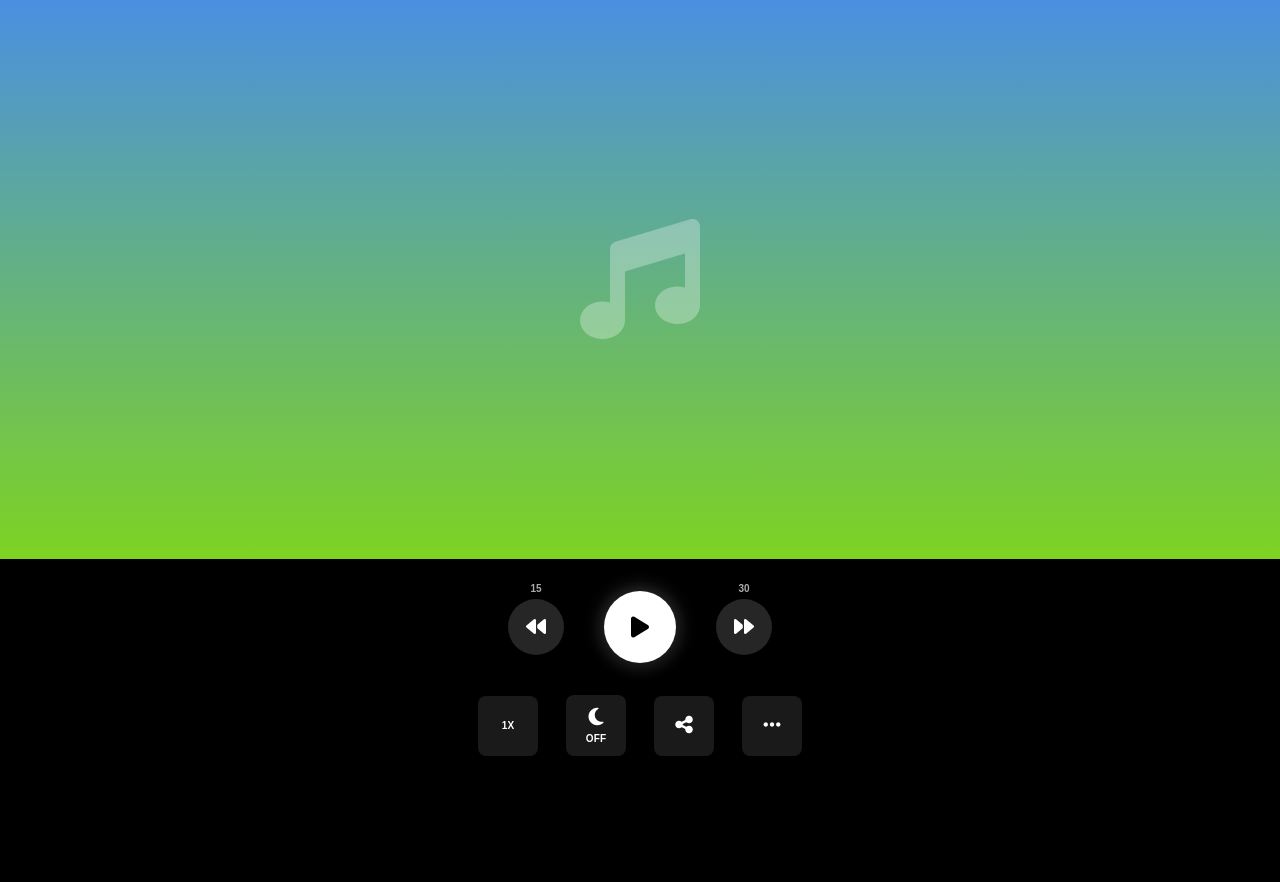
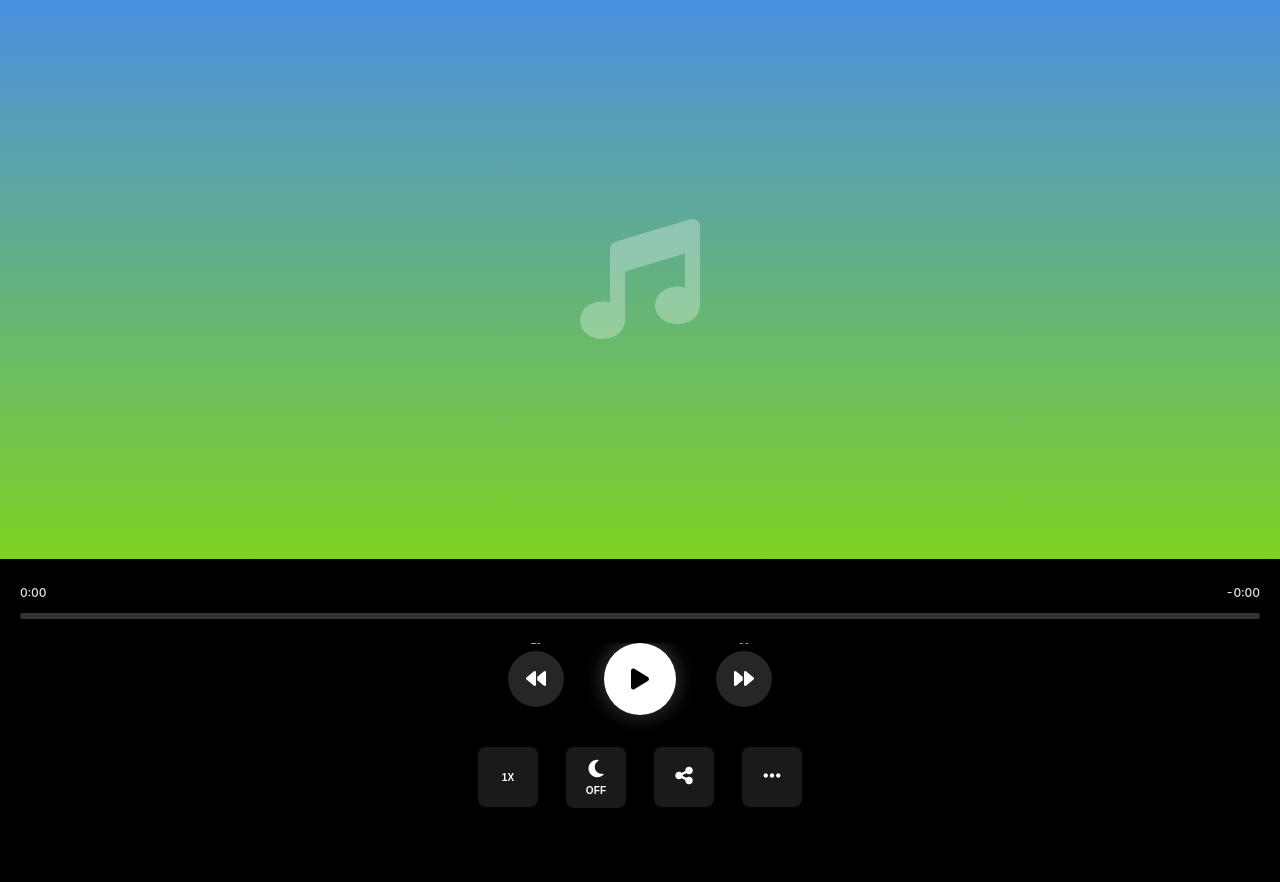
Before and after one commit to phil426/podabio, a PHP site: page /demo/podcast-player/index.html in a window 1280 px wide. Shown: the part 52-934 px from the top of the page. Run offline with PHP 8.4, Linux system fonts and the light colour scheme; data that the repository does not hold is empty.

Commit message:
Add scrubber with time elapsed and remaining above controls

```diff
--- a/demo/podcast-player/css/style.css
+++ b/demo/podcast-player/css/style.css
@@ -206,8 +206,9 @@ body {
 /* Progress Section */
 .progress-section-large {
     width: 100%;
-    margin-bottom: 24px;
-    padding: 0;
+    padding: 24px 20px;
+    background-color: #000000;
+    box-sizing: border-box;
 }
 
 .time-display {
@@ -883,10 +884,10 @@ body {
     text-shadow: 0 1px 2px rgba(0, 0, 0, 0.2);
 }
 
-/* Player Controls Section (Below Artwork) */
+/* Player Controls Section (Below Progress) */
 .player-controls-section {
     background-color: #000000;
-    padding: 32px 20px;
+    padding: 0 20px 32px 20px;
     padding-bottom: calc(32px + env(safe-area-inset-bottom));
     width: 100%;
     box-sizing: border-box;
--- a/demo/podcast-player/index.html
+++ b/demo/podcast-player/index.html
@@ -36,7 +36,19 @@
                     <!-- Title and Podcast Name Overlay (Upper Left) - Removed -->
                 </div>
 
-                <!-- Player Controls (Below Artwork) -->
+                <!-- Progress Section (Below Artwork, Above Controls) -->
+                <div class="progress-section-large" id="progress-section-now-playing">
+                    <div class="time-display">
+                        <span id="current-time-display">0:00</span>
+                        <span id="remaining-time-display">-0:00</span>
+                    </div>
+                    <div class="progress-bar-now-playing" id="progress-bar-now-playing">
+                        <div class="progress-fill-now-playing" id="progress-fill-now-playing"></div>
+                        <div class="progress-scrubber-now-playing" id="progress-scrubber-now-playing"></div>
+                    </div>
+                </div>
+
+                <!-- Player Controls (Below Progress) -->
                 <div class="player-controls-section">
 
                     <!-- Primary Controls -->
--- a/demo/podcast-player/js/app.js
+++ b/demo/podcast-player/js/app.js
@@ -543,12 +543,7 @@ class PodcastApp {
         if (fill) fill.style.width = percent + '%';
         if (scrubber) scrubber.style.left = percent + '%';
 
-        // Update time displays
-        const currentTimeDisplay = document.getElementById('current-time-display');
-        const totalTimeDisplay = document.getElementById('total-time-display');
-
-        if (currentTimeDisplay) currentTimeDisplay.textContent = formatTime(audio.currentTime);
-        if (totalTimeDisplay) totalTimeDisplay.textContent = formatTime(audio.duration);
+        // Update time displays (handled by player.js)
     }
 
     /**
--- a/demo/podcast-player/js/player.js
+++ b/demo/podcast-player/js/player.js
@@ -305,8 +305,15 @@ class AudioPlayer {
 
         // Update time displays
         const currentTimeEl = document.getElementById('current-time-display');
+        const remainingTimeEl = document.getElementById('remaining-time-display');
+
         if (currentTimeEl) {
             currentTimeEl.textContent = formatTime(this.audio.currentTime);
+        }
+
+        if (remainingTimeEl && this.audio.duration) {
+            const remaining = this.audio.duration - (this.audio.currentTime || 0);
+            remainingTimeEl.textContent = '-' + formatTime(remaining);
         }
     }
 
```
